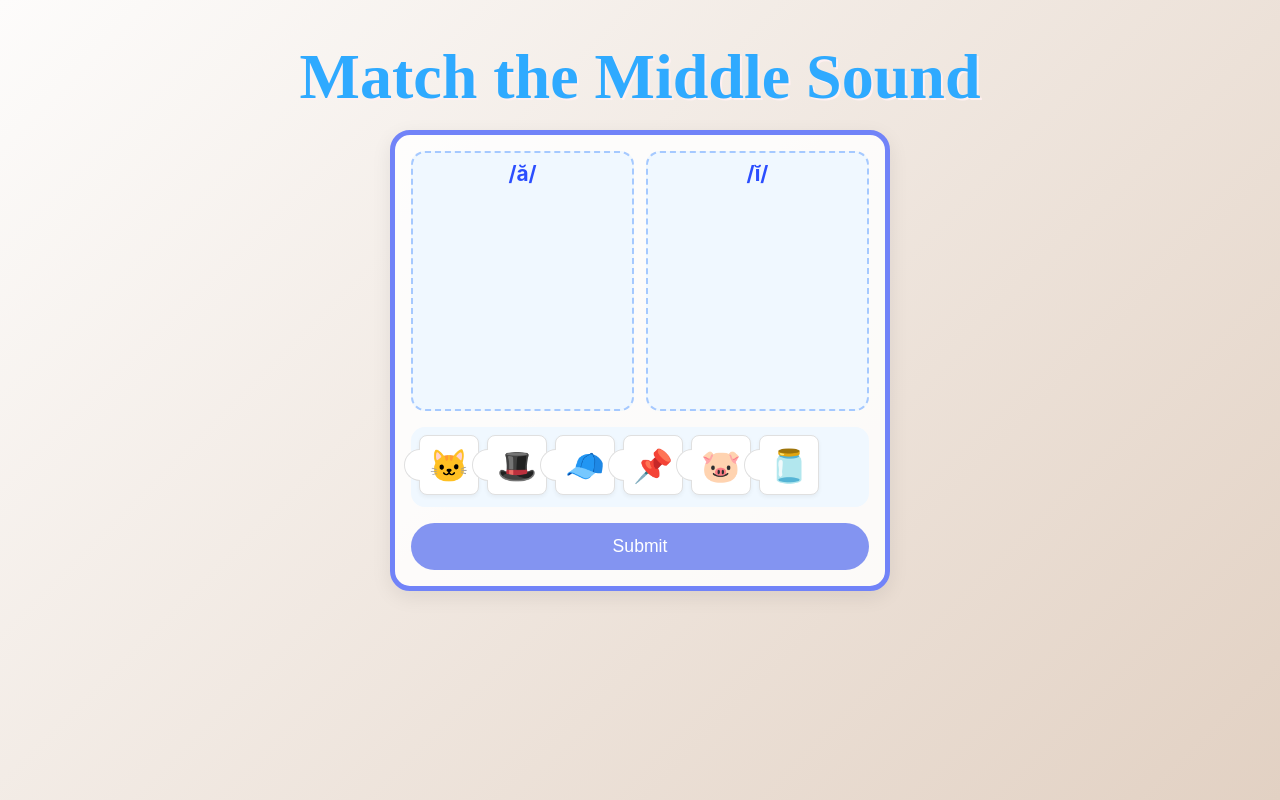
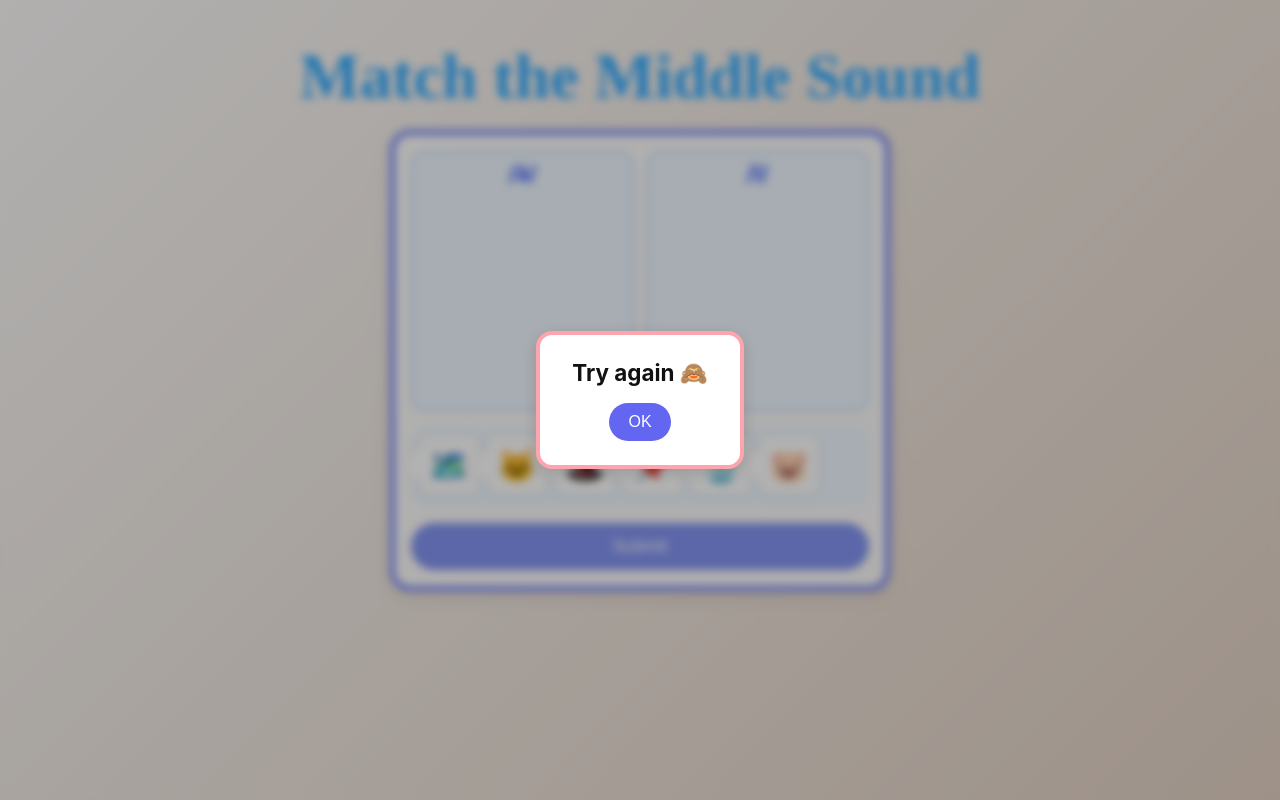
Before and after one commit to Hilorii/Match-The-Middle-Sound, a React (Vite) app: page / in a window 1280 px wide. Both pictures are taken after a click on the button "Submit". Built offline with nearby package versions, Linux system fonts and the light colour scheme.

Commit message:
dodanie modala z powiadomieniem o wygranej i przegranej

```diff
--- a/src/App.tsx
+++ b/src/App.tsx
@@ -10,23 +10,30 @@ import type { DragEndEvent } from '@dnd-kit/core';
 import type { Word } from './data/words';
 import Column from './components/Column';
 import Pool   from './components/Pool';
+import Modal  from './components/Modal';
 import { getRandomWords } from './data/words';
 
-/* pliki audio (jak wcześniej) */
 import winMp3  from '/audio/win.mp3?url';
 import loseMp3 from '/audio/lose.mp3?url';
 
 type Boxes = { pool: Word[]; a: Word[]; i: Word[] };
 
 export default function App() {
-    /* -------- stan kart -------- */
+    /* --- state kart --- */
     const [items, setItems] = useState<Boxes>(() => ({
         pool: getRandomWords(),
         a: [],
         i: [],
     }));
 
-    /* -------- audio refs -------- */
+    /* --- modal state --- */
+    const [modal, setModal] = useState<{open:boolean; msg:string; type:'win'|'lose'}>({
+        open: false,
+        msg: '',
+        type: 'win',
+    });
+
+    /* --- audio --- */
     const winRef  = useRef<HTMLAudioElement | null>(null);
     const loseRef = useRef<HTMLAudioElement | null>(null);
 
@@ -35,7 +42,7 @@ export default function App() {
         loseRef.current = new Audio(loseMp3);
     }, []);
 
-    /* -------- DnD sensors -------- */
+    /* --- DnD sensors --- */
     const sensors = useSensors(
         useSensor(PointerSensor, { activationConstraint: { distance: 8 } }),
         useSensor(TouchSensor,   { activationConstraint: { delay: 150, tolerance: 5 } })
@@ -47,7 +54,6 @@ export default function App() {
 
         const fromId = (Object.keys(items) as (keyof Boxes)[])
             .find((k) => items[k].some((w) => w.id === active.id));
-
         const toId = over.id as keyof Boxes;
         if (!fromId || fromId === toId) return;
 
@@ -61,27 +67,35 @@ export default function App() {
         });
     };
 
-    /* -------- walidacja + dźwięk + RESET -------- */
+    /* --- walidacja + popup + reset --- */
     const checkAnswers = () => {
         const wrongA = items.a.filter((w) => w.vowel !== 'a');
         const wrongI = items.i.filter((w) => w.vowel !== 'i');
         const done   = items.pool.length === 0;
         const ok     = !wrongA.length && !wrongI.length && done;
 
-        /* puść odpowiedni dźwięk — bez czekania */
+        /* dźwięk */
         const ref = ok ? winRef.current : loseRef.current;
         if (ref) {
             ref.currentTime = 0;
-            ref.play().catch(() => {/* ignorujemy błędy autoplay */});
+            ref.play().catch(() => {/* autoplay errors ignore */});
         }
 
-        /* alert równocześnie z audio */
-        alert(ok ? 'Great job! 🎉' : 'Try again 🙈');
+        /* popup */
+        setModal({
+            open: true,
+            msg: ok ? 'Great job! 🎉' : 'Try again 🙈',
+            type: ok ? 'win' : 'lose',
+        });
+    };
 
-        /* nowe losowanie 3 × a + 3 × i */
+    /* zamknięcie popupu = reset gry */
+    const closeModal = () => {
+        setModal({ ...modal, open: false });
         setItems({ pool: getRandomWords(), a: [], i: [] });
     };
 
+    /* --- UI --- */
     return (
         <div className="wrapper">
             <h1 className="title">Match&nbsp;the&nbsp;Middle&nbsp;Sound</h1>
@@ -100,6 +114,14 @@ export default function App() {
                     Submit
                 </button>
             </div>
+
+            {modal.open && (
+                <Modal
+                    message={modal.msg}
+                    type={modal.type}
+                    onClose={closeModal}
+                />
+            )}
         </div>
     );
 }
--- /dev/null
+++ b/src/components/Modal.tsx
@@ -0,0 +1,19 @@
+interface ModalProps {
+    message: string;
+    type: 'win' | 'lose';
+    onClose: () => void;
+}
+
+export default function Modal({ message, type, onClose }: ModalProps) {
+    return (
+        <div className="modal-overlay" onClick={onClose}>
+            <div
+                className={`modal ${type === 'win' ? 'modal-win' : 'modal-lose'}`}
+                onClick={(e) => e.stopPropagation()} /* blokuje bubbla */
+            >
+                <h2>{message}</h2>
+                <button onClick={onClose}>OK</button>
+            </div>
+        </div>
+    );
+}
--- a/src/index.css
+++ b/src/index.css
@@ -155,3 +155,41 @@ button.submit-btn:hover {
 .board,
 .column,
 .pool { touch-action: none; }
+
+/* ==== MODAL ===================================================== */
+.modal-overlay {
+  position: fixed;
+  inset: 0;
+  backdrop-filter: blur(4px);
+  background: rgba(0,0,0,.3);
+  display: flex;
+  align-items: center;
+  justify-content: center;
+  z-index: 999;
+}
+
+.modal {
+  background: #ffffff;
+  border-radius: 16px;
+  padding: 1.5rem 2rem;
+  text-align: center;
+  box-shadow: 0 4px 16px rgba(0,0,0,.15);
+}
+
+.modal-win   { border: 4px solid #6ee7b7; }
+.modal-lose  { border: 4px solid #fda4af; }
+
+.modal h2 {
+  margin-bottom: 1rem;
+  font-size: 1.4rem;
+}
+
+.modal button {
+  padding: 0.6rem 1.2rem;
+  border: none;
+  border-radius: 9999px;
+  font-size: 1rem;
+  color: #fff;
+  background: #6366f1;
+  cursor: pointer;
+}
```
